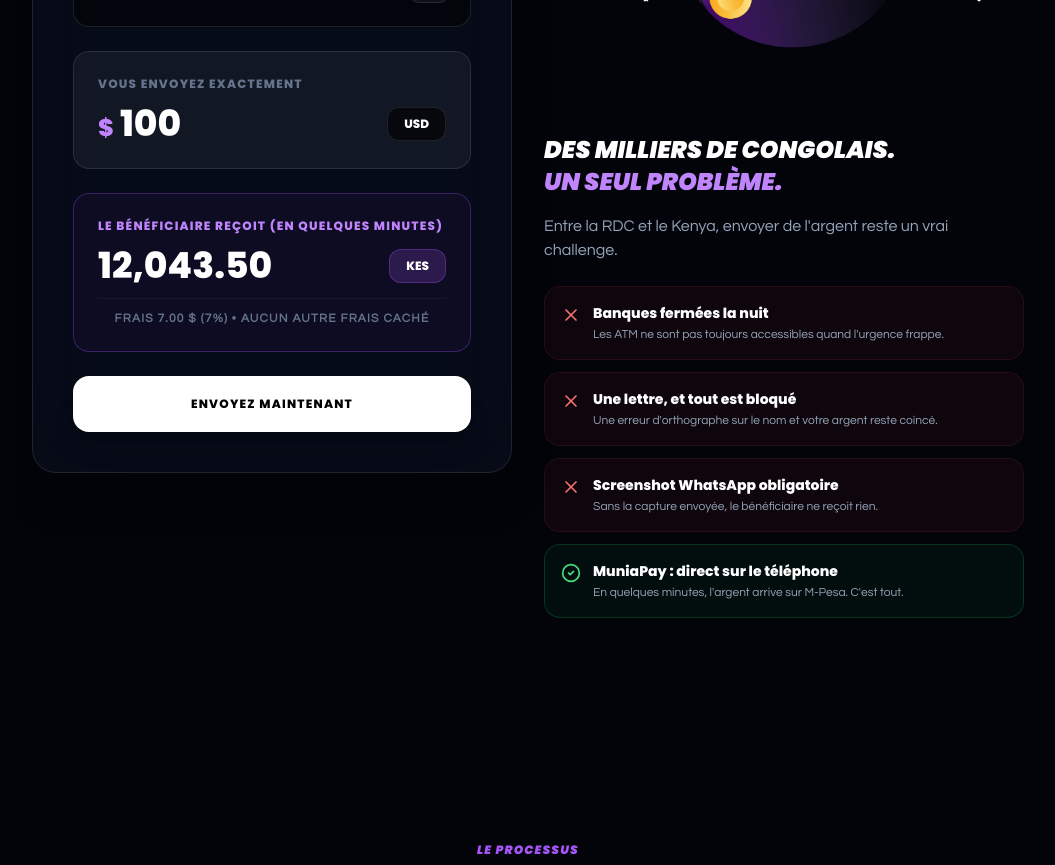
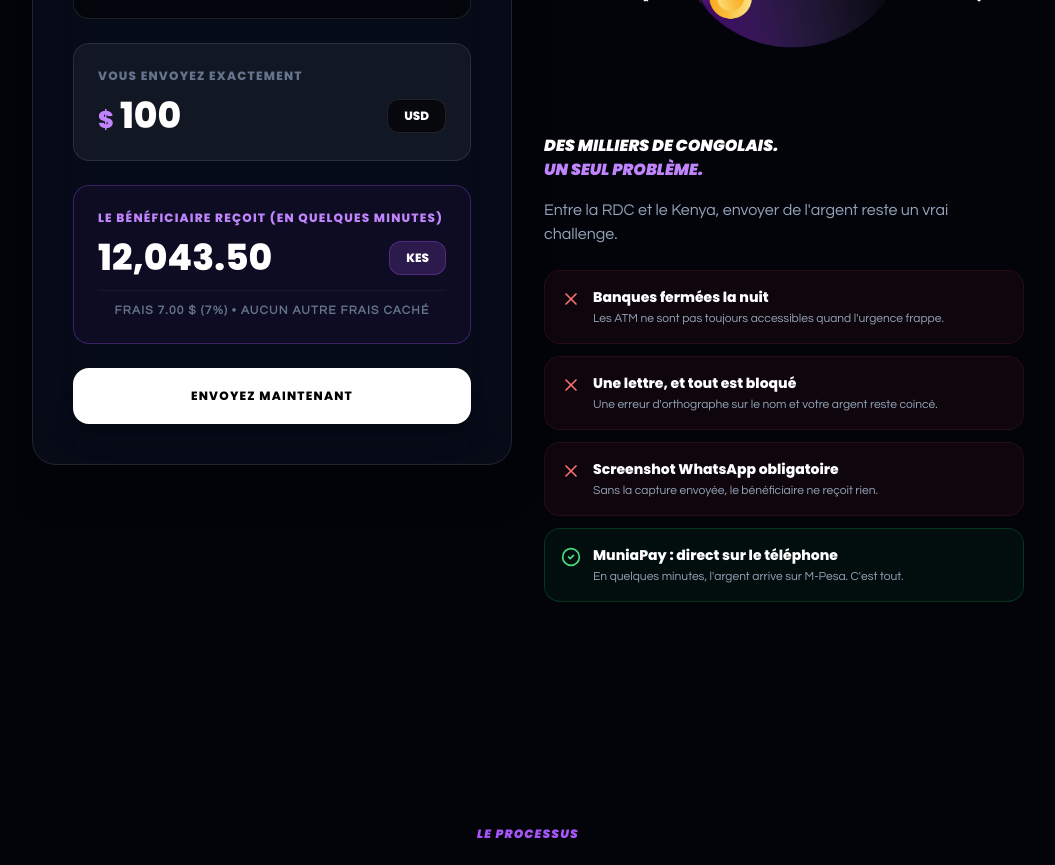
Before and after one commit to bred9702-svg/muniapay-frontend, a React (Vite) app: page / in a window 1280 px wide. Shown: the part 1240-2105 px from the top of the page, without its empty margins (112-1167 px from the left). Built offline with nearby package versions, Linux system fonts and the light colour scheme.

Commit message:
Update App.jsx

```diff
--- a/src/App.jsx
+++ b/src/App.jsx
@@ -255,7 +255,7 @@
   className="block w-full max-w-full h-auto object-contain"
 />
               <div>
-                <h3 className="text-xl md:text-2xl font-heading font-black text-white uppercase italic mb-4">
+                <h3 className="text-base font-heading font-black text-white uppercase italic mb-4">
   Des milliers de congolais. <br />
   <span className="text-purple-400">Un seul problème.</span>
 </h3>
```
